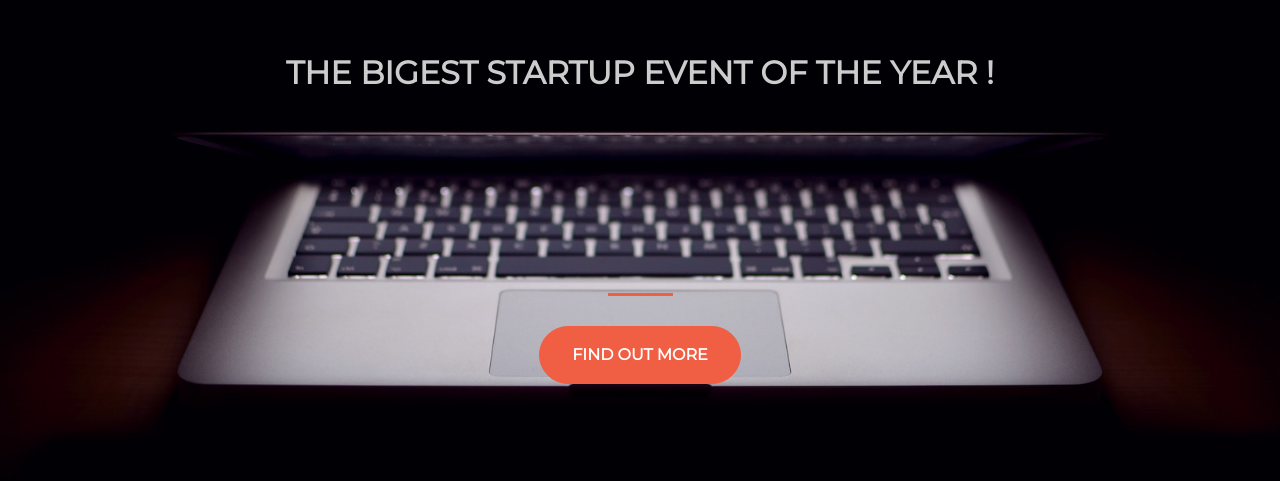
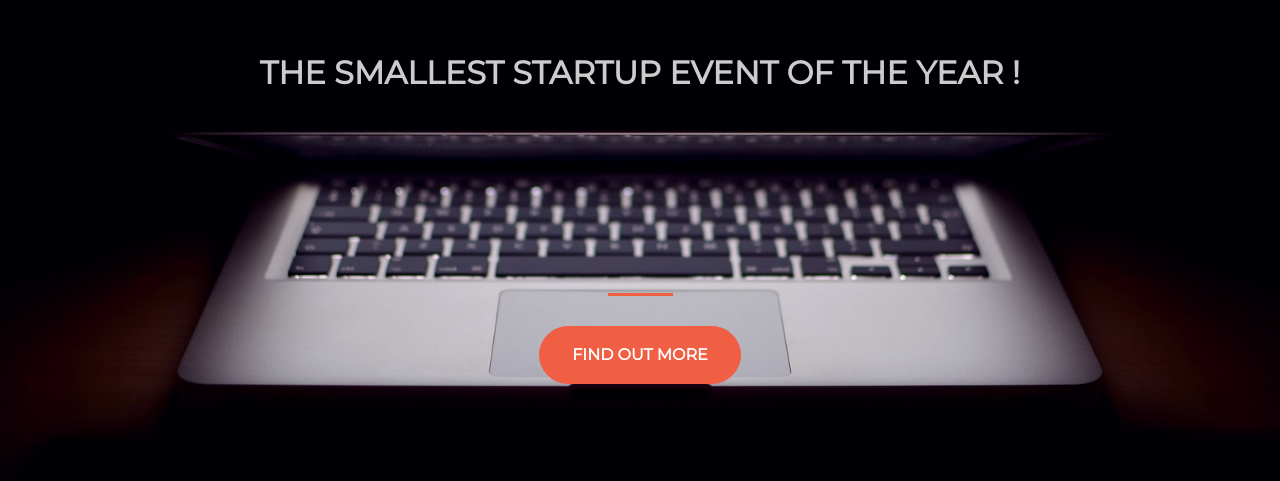
Before and after one commit to rahul1429pandey/project, a plain HTML site: page index.html in a window 1280 px wide. Shown: the part 181-662 px from the top of the page. Drawn offline with nearby package versions, Linux system fonts and the light colour scheme.

Commit message:
Change the title to smallest

```diff
--- a/index.html
+++ b/index.html
@@ -21,7 +21,7 @@
         <div class="row">
           <div class="col-lg-12 my-auto">
             <h1 class="text-uppercase faded">
-              <strong>the bigest startup event of the year !</strong>
+              <strong>the smallest startup event of the year !</strong>
             </h1>
             <hr>
           </div>
```
